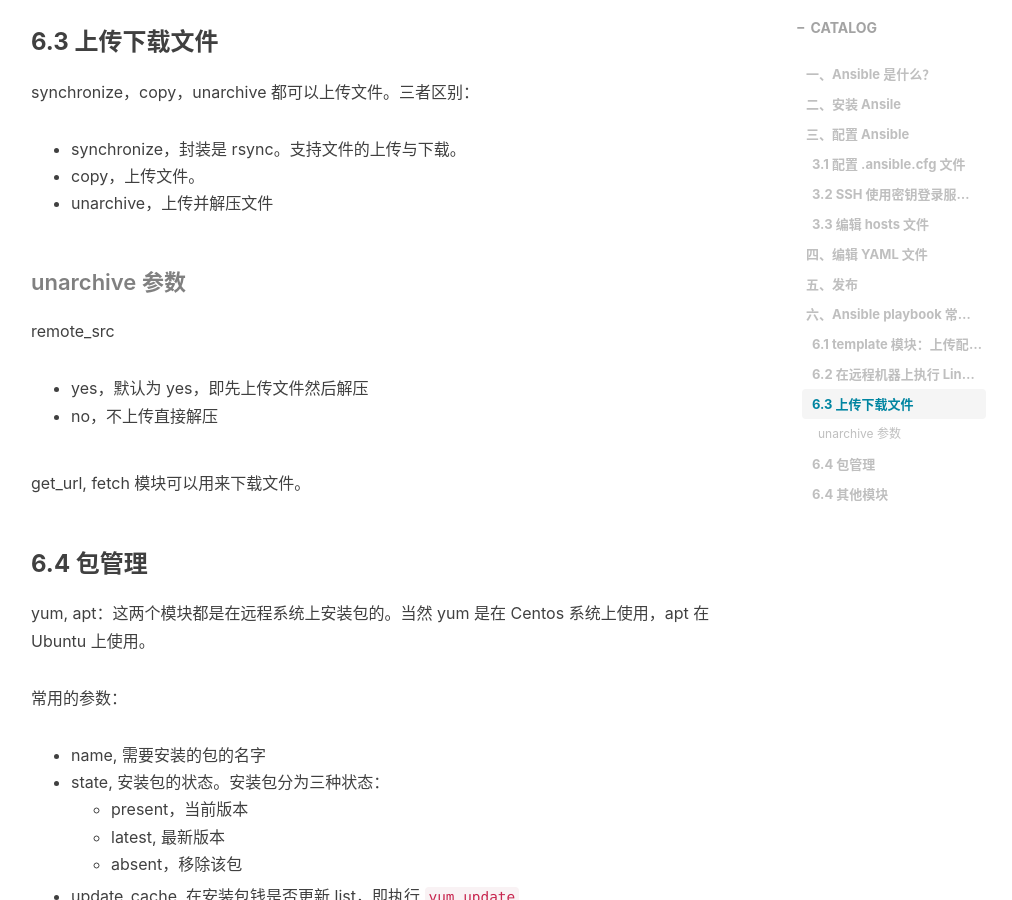
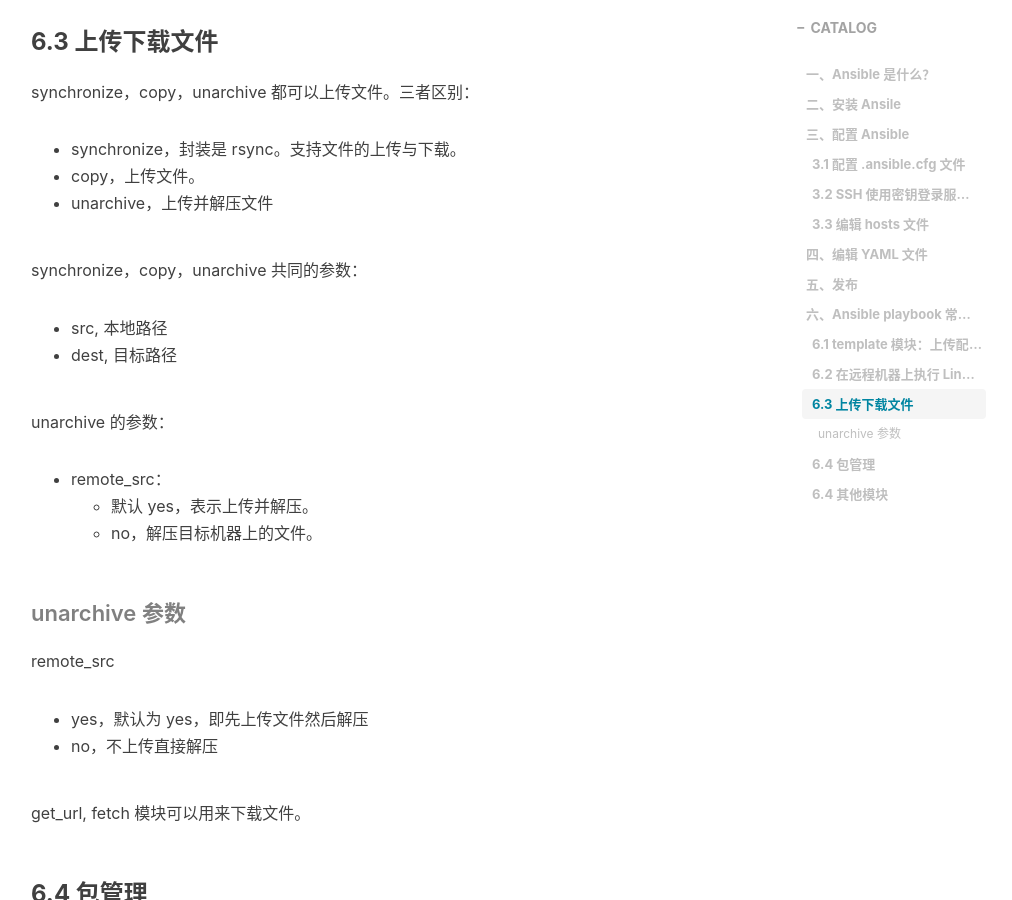
Before and after one commit to kougazhang/oom, a Jekyll site: the page built from _posts/2021-05-28-ansible.md, in a window 1280 px wide and 900 px high, scrolled down 5109 px. Shown: the whole window, without its empty margins (234-1246 px from the left). Built offline with Jekyll 4.4.1, drawn with Linux system fonts in a browser that asks for light colours; nearby versions of some CDN libraries; comment, search, counter and statistics services are not loaded.

Commit message:
update ansible: add params for unarchive

```diff
--- a/_posts/2021-05-28-ansible.md
+++ b/_posts/2021-05-28-ansible.md
@@ -152,6 +152,15 @@ synchronize，copy，unarchive 都可以上传文件。三者区别：
 + copy，上传文件。
 + unarchive，上传并解压文件
 
+synchronize，copy，unarchive 共同的参数：
++ src, 本地路径
++ dest, 目标路径
+
+unarchive 的参数：
++ remote_src：
+    + 默认 yes，表示上传并解压。
+    + no，解压目标机器上的文件。
+
 #### unarchive 参数
 remote_src
 + yes，默认为 yes，即先上传文件然后解压
```
